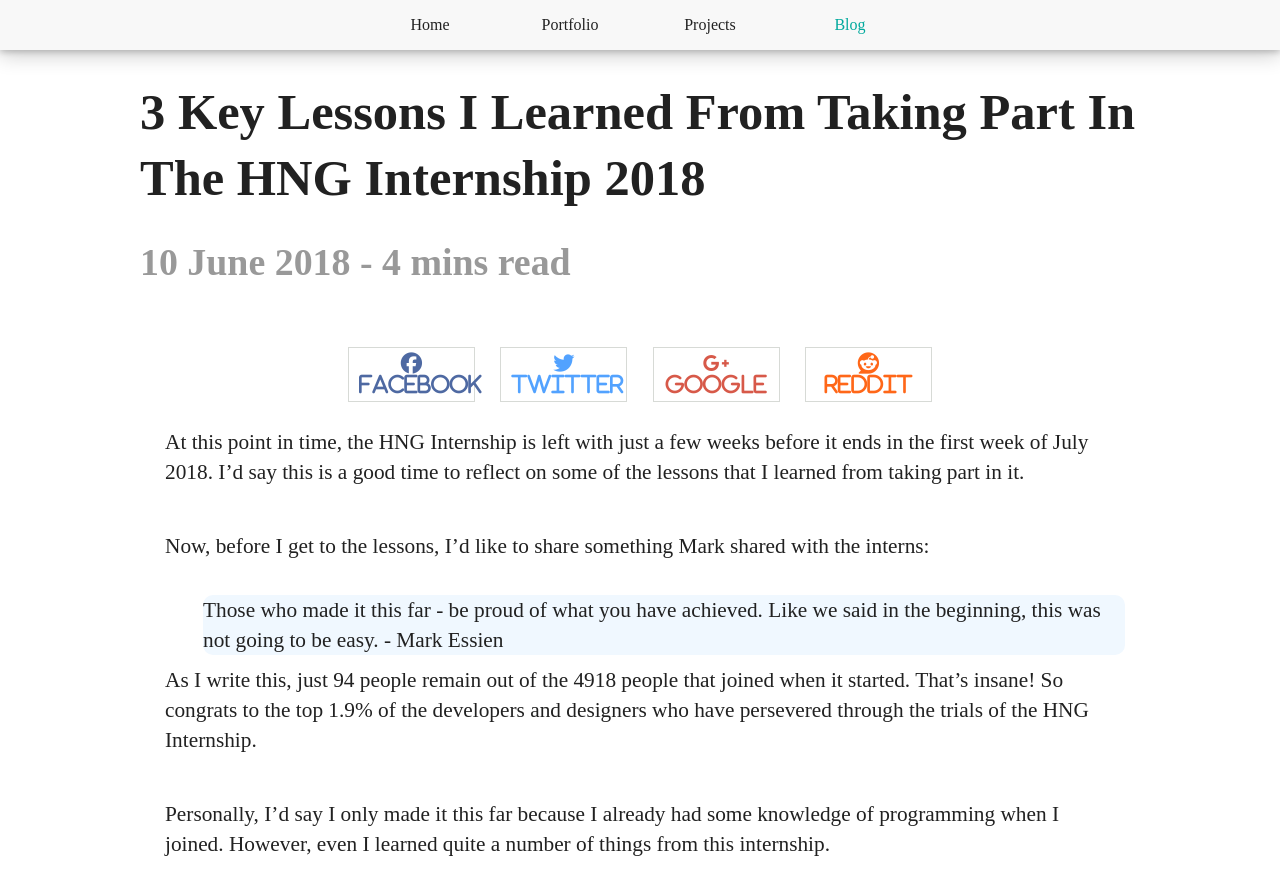
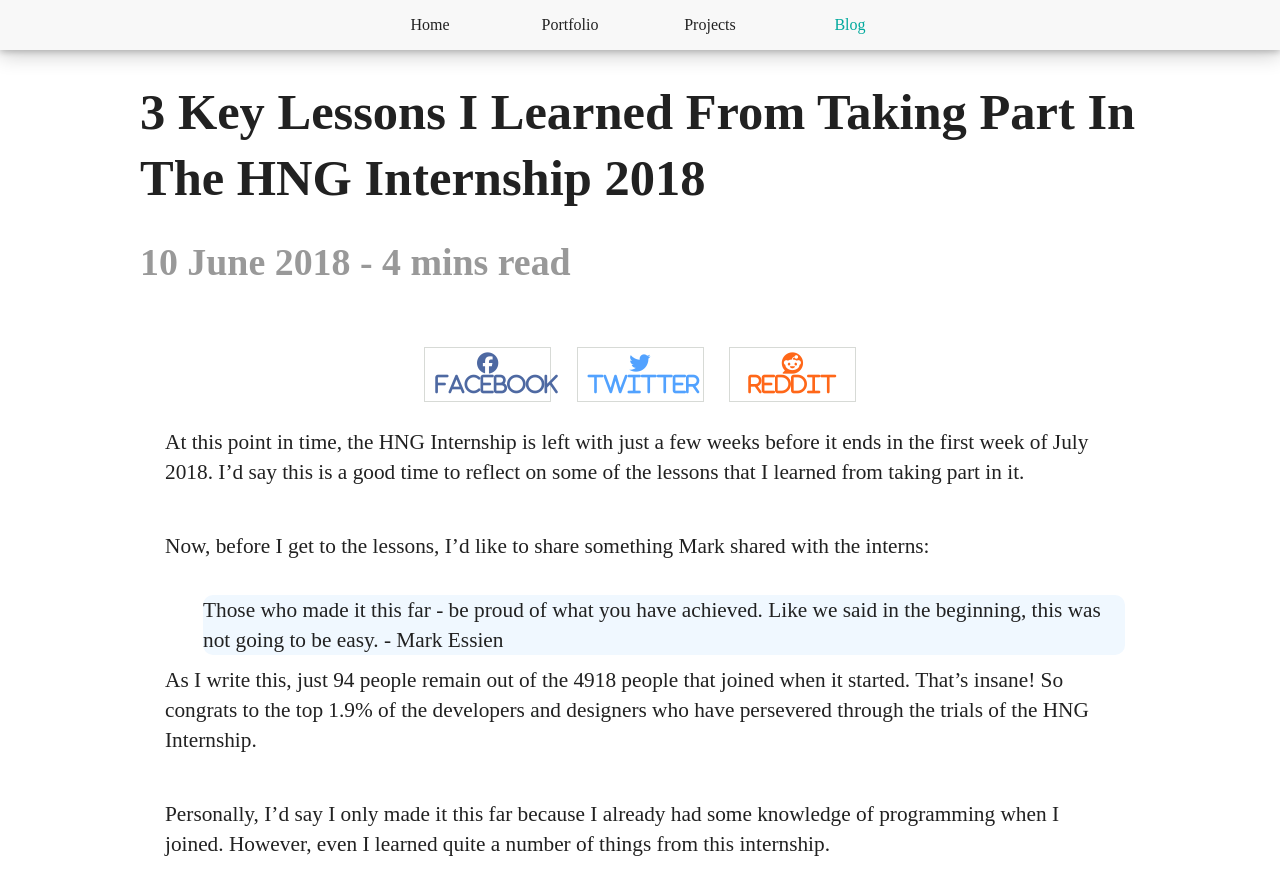
Before and after one commit to Rayhatron/rayhatron.github.io, a Jekyll site: the page built from _posts/hng-internship/2018-06-10-3-key-lessons-i-learned-from-taking-part-in-the-hng-internship-2018.md, in a window 1280 px wide and 900 px high. Shown: the top 895 px of the window. Built offline with Jekyll 4.4.1, drawn with Linux system fonts in a browser that asks for light colours; nearby versions of some CDN libraries; emoji names are drawn with the system emoji font; some web fonts are replaced; comment, search, counter and statistics services are not loaded.

Commit message:
Update Jekyll
- UPDATED: Jekyll
- REMOVED: Google Plus share button

```diff
--- a/Gemfile
+++ b/Gemfile
@@ -9,7 +9,7 @@ ruby RUBY_VERSION
 #
 # This will help ensure the proper Jekyll version is running.
 # Happy Jekylling!
-gem "jekyll", "3.6.2"
+gem "jekyll", "3.8.6"
 
 # This is the default theme for new Jekyll sites. You may change this to anything you like.
 gem "minima"
--- a/_includes/share.html
+++ b/_includes/share.html
@@ -9,11 +9,6 @@
         <a href="https://twitter.com/intent/tweet?text={{ page.title }}&url={{ site.url }}{{site.baseurl}}{{ page.url }}" onclick="window.open(this.href, 'mywin',
 'left=20,top=20,width=500,height=500,toolbar=1,resizable=0'); return false;">
           <i class="fa fa-twitter fa share-button"> twitter</i>
-        </a>
-
-        <a href="https://plus.google.com/share?url={{ site.url }}{{site.baseurl}}{{ page.url }}" onclick="window.open(this.href, 'mywin',
-'left=20,top=20,width=500,height=500,toolbar=1,resizable=0'); return false;" >
-          <i class="fa fa-google-plus fa share-button"> google</i>
         </a>
 
         <a href="http://www.reddit.com/submit?url={{ site.url }}{{site.baseurl}}{{ page.url }}" onclick="window.open(this.href, 'mywin',
```
Also changed, not shown: Gemfile.lock.
